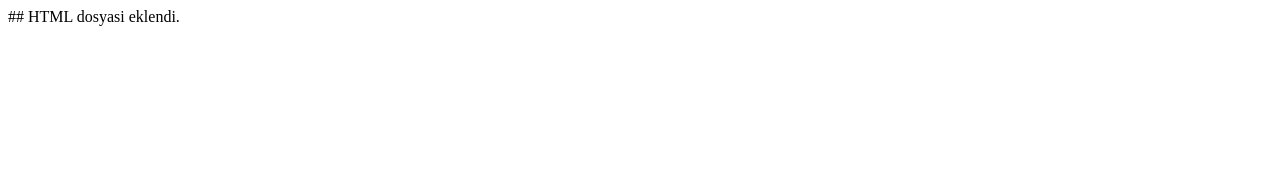
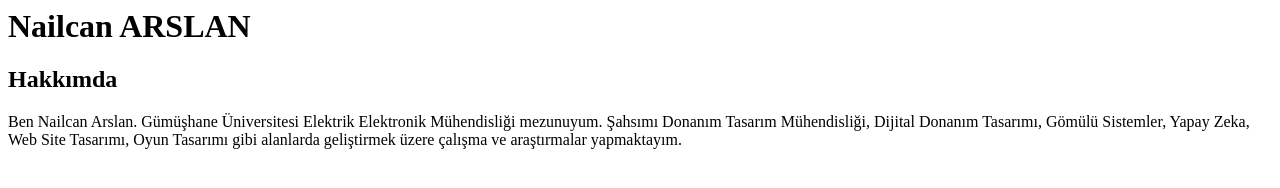
Before and after one commit to NailcanArslan/kodluyoruzilkrepo, a plain HTML site: page index.html in a window 1280 px wide. Drawn offline with Linux system fonts and the light colour scheme.

Commit message:
Ödev1 İlk Web Sayfamızı Oluşturmak

```diff
--- a/index.html
+++ b/index.html
@@ -1 +1,5 @@
-## HTML dosyasi eklendi.
+<h1>Nailcan ARSLAN</h1>
+<h2>Hakkımda</h2>
+<p>Ben Nailcan Arslan. Gümüşhane Üniversitesi Elektrik Elektronik Mühendisliği mezunuyum. Şahsımı Donanım Tasarım Mühendisliği, Dijital Donanım Tasarımı, Gömülü Sistemler, Yapay Zeka, Web Site Tasarımı, Oyun Tasarımı gibi alanlarda geliştirmek üzere çalışma ve araştırmalar yapmaktayım.</p>
+<!-- control+ö -->
+<!-- analog -->
```
